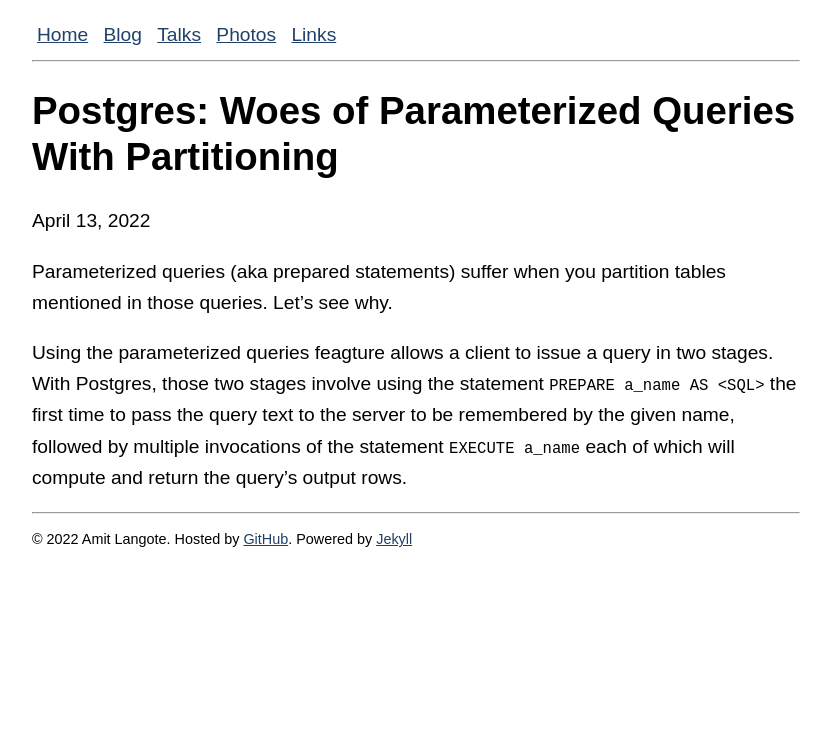
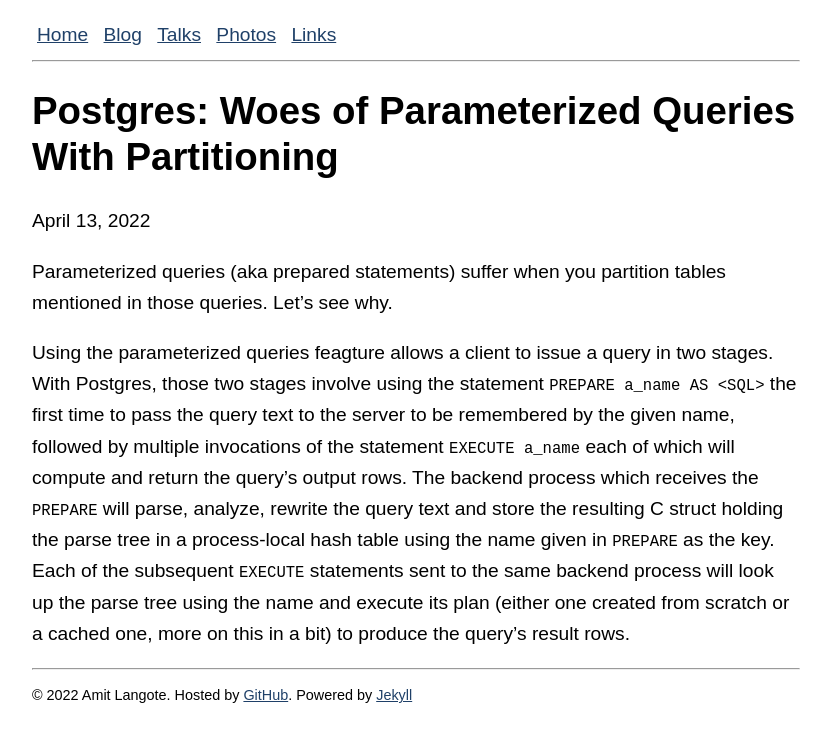
Before and after one commit to amitlan/website, a Jekyll site: the page built from _posts/2022-04-12-param-query-partition-woes.md, in a window 1280 px wide. Shown: the top 742 px of the page, without its empty margins (224-1055 px from the left). Built offline with Jekyll 4.4.1, drawn with Linux system fonts in a browser that asks for light colours.

Commit message:
param-query-partition-woes: para 1 more text

```diff
--- a/_posts/2022-04-12-param-query-partition-woes.md
+++ b/_posts/2022-04-12-param-query-partition-woes.md
@@ -15,4 +15,10 @@ Using the parameterized queries feagture allows a client to issue a query in two
 stages.  With Postgres, those two stages involve using the statement `PREPARE a_name AS <SQL>`
 the first time to pass the query text to the server to be remembered by the given
 name, followed by multiple invocations of the statement `EXECUTE a_name` each of
-which will compute and return the query's output rows.
+which will compute and return the query's output rows.  The backend process which
+receives the `PREPARE` will parse, analyze, rewrite the query text and store the
+resulting C struct holding the parse tree in a process-local hash table using the
+name given in `PREPARE` as the key.  Each of the subsequent `EXECUTE` statements
+sent to the same backend process will look up the parse tree using the name and
+execute its plan (either one created from scratch or a cached one, more on this
+in a bit) to produce the query's result rows.
```
